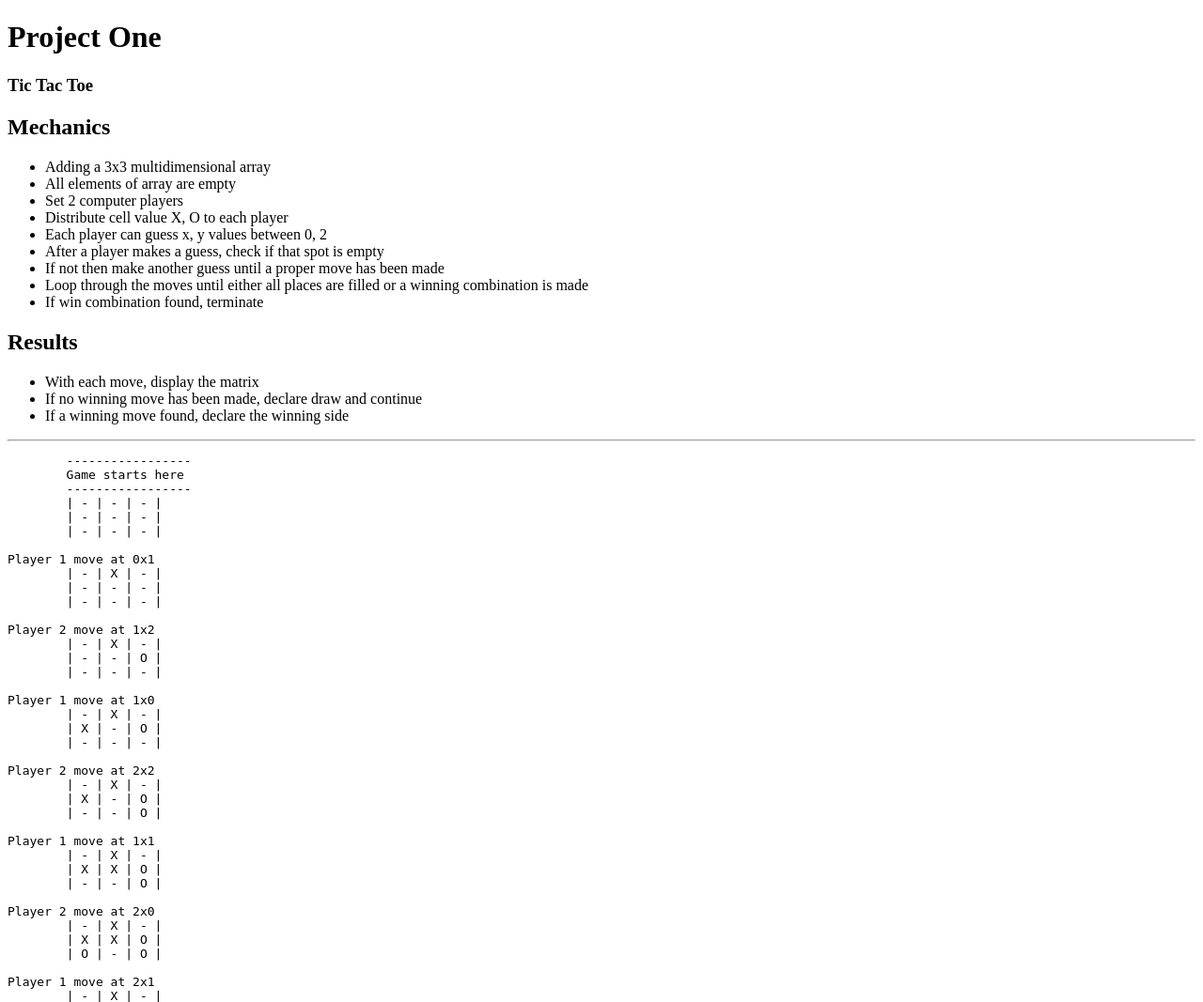
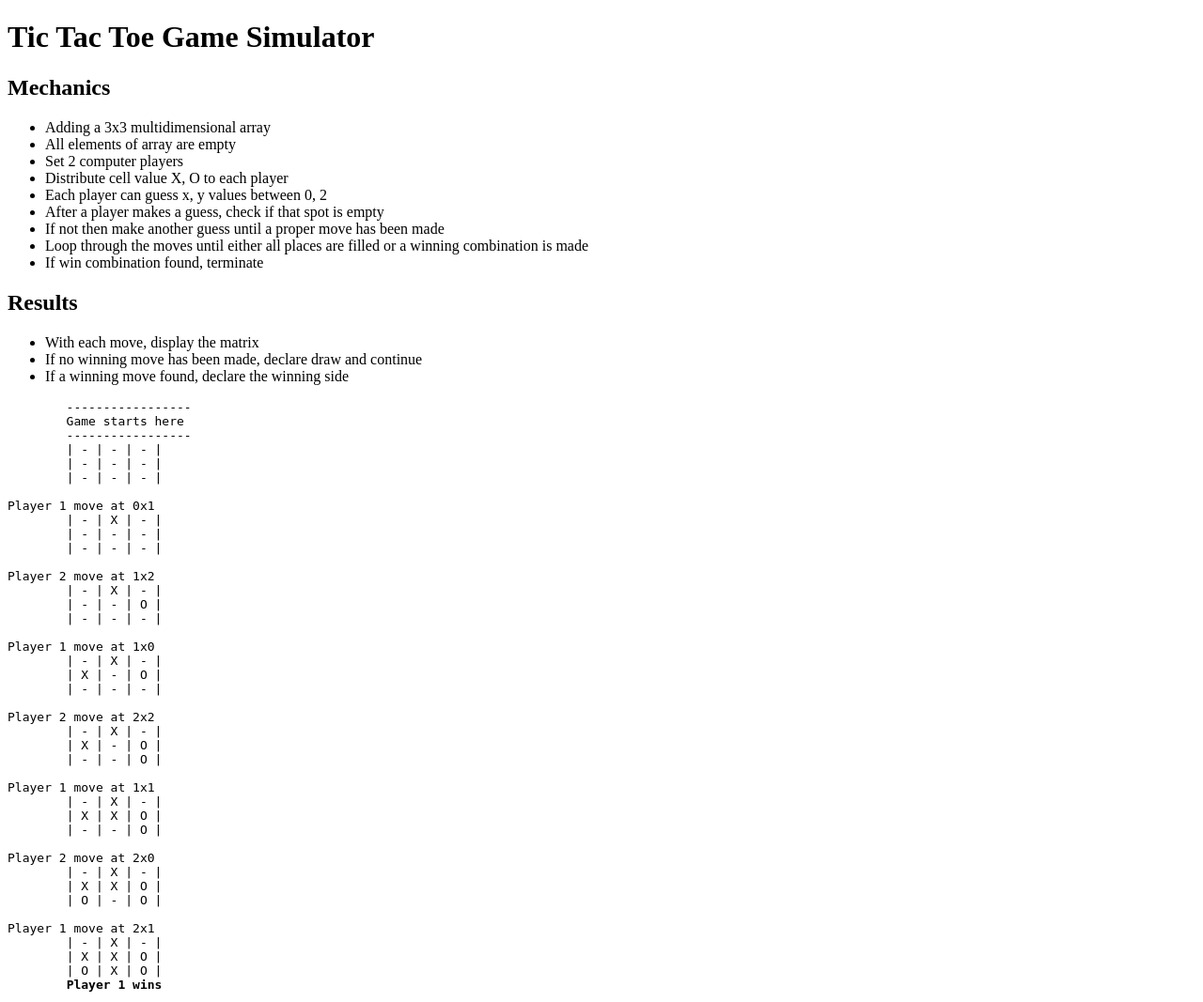
Before and after one commit to racheleverett/e2, a PHP site: page / in a window 1280 px wide. Shown: the top 1067 px of the page at 94% size. Run offline with PHP 8.4, Linux system fonts and the light colour scheme.

Commit message:
few corrections

```diff
--- a/p1/index-view.php
+++ b/p1/index-view.php
@@ -9,8 +9,7 @@
 </head>
 
 <body>
-    <h1>Project One</h1>
-    <h3>Tic Tac Toe</h3>
+    <h1>Tic Tac Toe Game Simulator</h1>
 
     <h2>Mechanics</h2>
     <ul>
@@ -31,8 +30,6 @@
         <li>If no winning move has been made, declare draw and continue</li>
         <li>If a winning move found, declare the winning side</li>
     </ul>
-    <hr>
-
     <pre>
         -----------------
         Game starts here
```
Also changed, not shown: p1/README.md.
